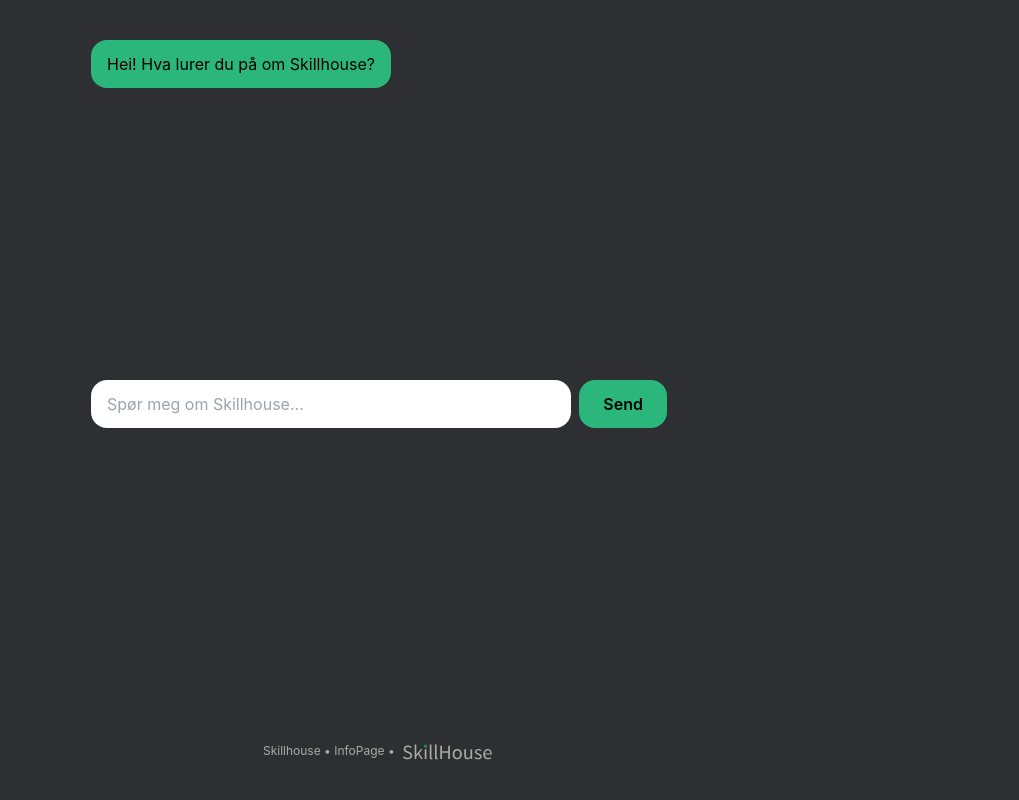
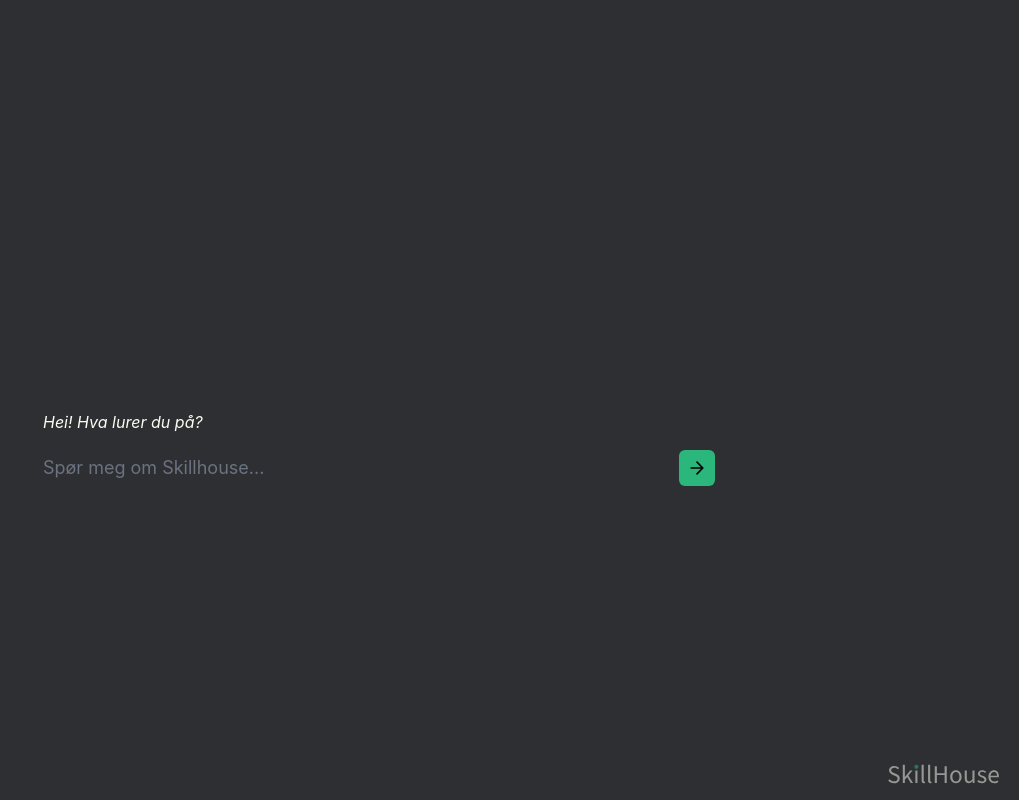
Before and after one commit to JarlJEB/InfoPage-Skillhouse, a Next.js app: page / in a window 1280 px wide. Shown: the whole page, without its empty margins (261-1280 px from the left). Built offline with nearby package versions, Linux system fonts and the light colour scheme.

Commit message:
Versjon 3 med komplett chatstruktur og design

```diff
--- a/pages/index.js
+++ b/pages/index.js
@@ -1,64 +1,79 @@
-import { useEffect, useState } from "react";
+import { useState, useEffect } from 'react';
 
 export default function InfoPage() {
-  const [messages, setMessages] = useState([
-    { from: "bot", text: "Hei! Hva lurer du på om Skillhouse?" }
-  ]);
-  const [input, setInput] = useState("");
+  const [messages, setMessages] = useState([]);
+  const [input, setInput] = useState('');
   const [isTyping, setIsTyping] = useState(false);
+  const [placeholder, setPlaceholder] = useState('');
+
+  useEffect(() => {
+    const welcome = "Hei! Hva lurer du på?";
+    let i = 0;
+    setIsTyping(true);
+    const interval = setInterval(() => {
+      setMessages([{ from: 'bot', text: welcome.slice(0, i + 1) }]);
+      i++;
+      if (i === welcome.length) {
+        clearInterval(interval);
+        setIsTyping(false);
+        setPlaceholder('Spør meg om Skillhouse...');
+      }
+    }, 40);
+  }, []);
 
   const handleSend = () => {
     if (!input.trim()) return;
-    const newMessage = { from: "user", text: input.trim() };
-    setMessages((prev) => [...prev, newMessage]);
-    setInput("");
+    const question = input.trim();
+    setMessages((prev) => [...prev, { from: 'user', text: question }]);
+    setInput('');
     setIsTyping(true);
-
-    setTimeout(() => {
+    let i = 0;
+    const answer = "Takk for spørsmålet! Skillhouse leverer rådgivning innen teknologi, ingeniørfag og salg.";
+    const interval = setInterval(() => {
       setMessages((prev) => [
-        ...prev,
-        { from: "bot", text: `Interessant spørsmål om "${newMessage.text}"! Jeg jobber med svaret.` }
+        ...prev.slice(0, -1),
+        { from: 'bot', text: answer.slice(0, i + 1) }
       ]);
+      i++;
+      if (i === answer.length) {
+        clearInterval(interval);
         setIsTyping(false);
-    }, 1500);
+        setPlaceholder('Vil du høre en suksesshistorie?');
+      }
+    }, 30);
   };
 
   return (
-    <main className="min-h-screen flex flex-col items-center justify-between py-10 px-4">
-      <div className="w-full max-w-xl flex flex-col gap-4">
+    <main className="min-h-screen flex flex-col items-center justify-center px-4 pt-24 relative">
+      <div className="w-full max-w-2xl">
         {messages.map((msg, i) => (
-          <div
-            key={i}
-            className={`px-4 py-3 rounded-2xl max-w-[80%] whitespace-pre-wrap ${
-              msg.from === "bot"
-                ? "bg-[#2bb77b] text-black self-start"
-                : "bg-[#fcfcf2] text-black self-end"
-            }`}
-          >
+          <p key={i} className={`whitespace-pre-wrap mb-4 ${msg.from === 'bot' ? 'italic' : 'font-semibold'}`}>
             {msg.text}
-          </div>
+          </p>
         ))}
-        {isTyping && (
-          <div className="text-sm italic text-gray-400">Skillbot skriver...</div>
-        )}
-      </div>
-      <div className="w-full max-w-xl mt-6 flex gap-2">
+        {isTyping && <p className="italic text-gray-400 mb-4">Skillbot skriver...</p>}
+        <div className="flex items-center mt-4">
           <input
-          className="flex-1 px-4 py-3 rounded-2xl text-black"
-          placeholder="Spør meg om Skillhouse..."
+            type="text"
+            className="bg-transparent border-none text-skillwhite placeholder-gray-500 focus:outline-none flex-1 text-lg"
+            placeholder={placeholder}
             value={input}
             onChange={(e) => setInput(e.target.value)}
-          onKeyDown={(e) => e.key === "Enter" && handleSend()}
+            onKeyDown={(e) => e.key === 'Enter' && handleSend()}
           />
           <button
-          className="bg-[#2bb77b] text-black font-semibold px-6 py-3 rounded-2xl"
             onClick={handleSend}
+            className="ml-4 p-2 bg-skillgreen rounded-md hover:bg-opacity-80 transition"
+            aria-label="Send"
           >
-          Send
+            <svg xmlns="http://www.w3.org/2000/svg" className="h-5 w-5 text-black" fill="none" viewBox="0 0 24 24" stroke="currentColor">
+              <path strokeLinecap="round" strokeLinejoin="round" strokeWidth={2} d="M5 12h14m-7-7l7 7-7 7" />
+            </svg>
           </button>
         </div>
-      <div className="mt-12 text-xs opacity-60">
-        Skillhouse • InfoPage • <img src="/skillhouse-logo.svg" alt="Skillhouse logo" className="inline h-4 ml-1" />
+      </div>
+      <div className="absolute bottom-4 right-4 opacity-50">
+        <img src="/skillhouse-logo.svg" alt="Skillhouse logo" className="h-5" />
       </div>
     </main>
   );
```
Lines whose indentation alone changed are shown as unchanged.
